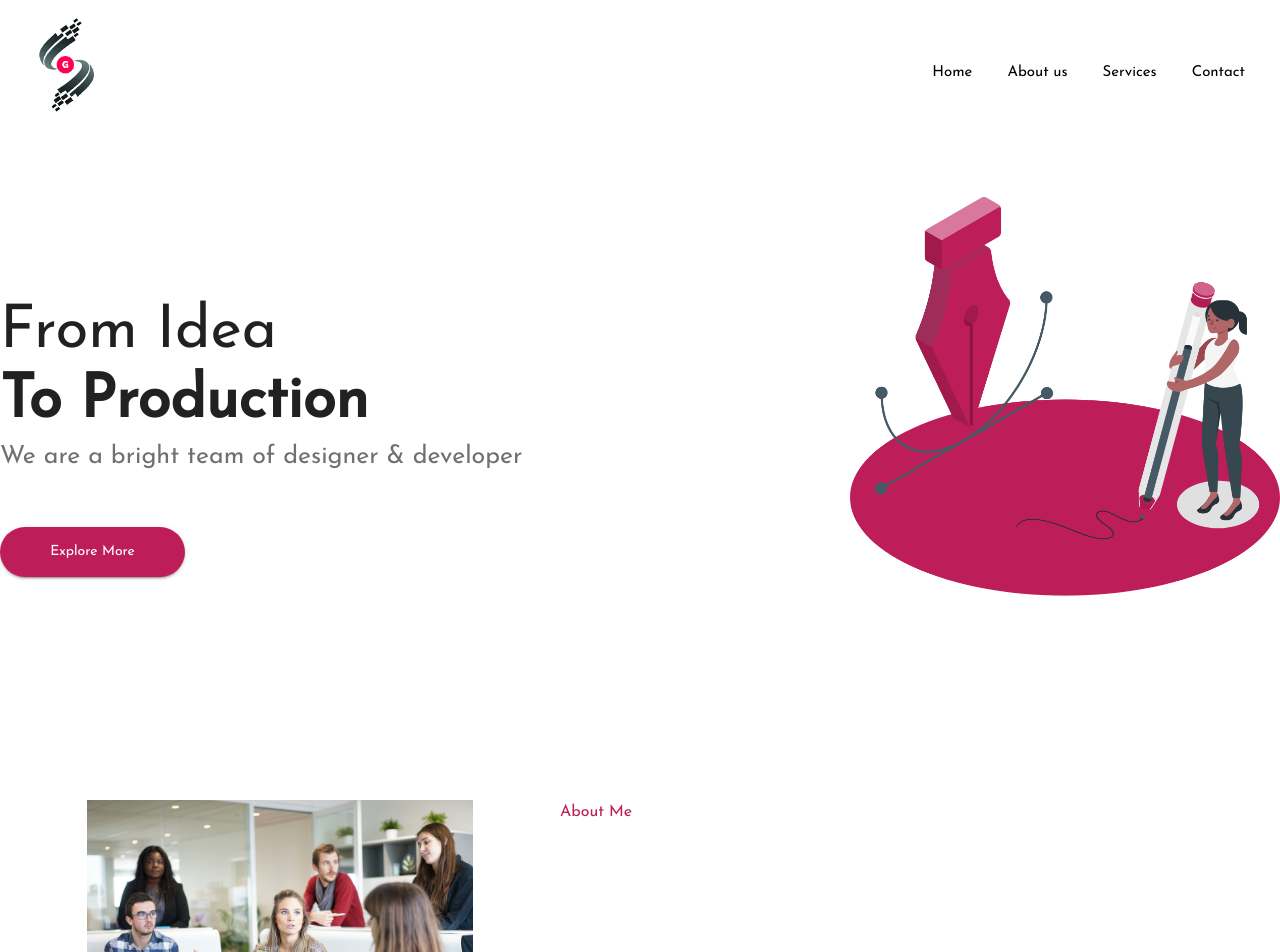
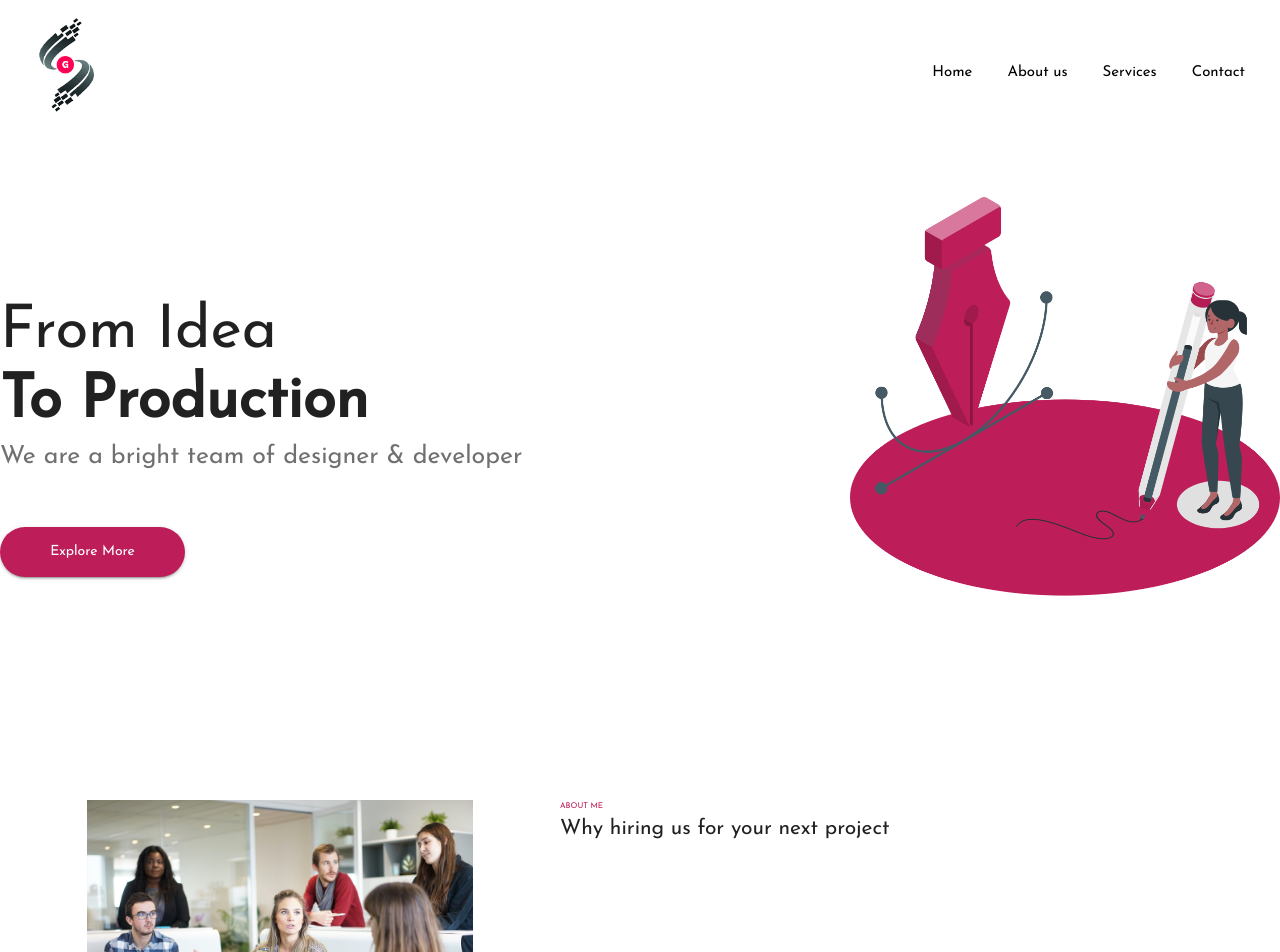
Before and after one commit to VinCodeTheWeb/genosio, a React (Create React App) app in the folder client/: page / in a window 1280 px wide. Shown: the top 952 px of the page. Built offline with nearby package versions, Linux system fonts and the light colour scheme.

Commit message:
adding correct sizing for about titles section

```diff
--- a/client/src/pages/home/home.component.tsx
+++ b/client/src/pages/home/home.component.tsx
@@ -51,7 +51,17 @@ const HomePage: React.FC = () => {
             aboutImg={People}
             aboutParagraph={
                 <>
-                    <Typography color="primary">About Me</Typography>
+                    <Box>
+                        <Typography className={classes.aboutText} color="primary">
+                            About Me
+                        </Typography>
+                    </Box>
+
+                    <Box>
+                        <Typography className={classes.hiringText} variant="h6">
+                            Why hiring us for your next project
+                        </Typography>
+                    </Box>
                 </>
             }
             aboutCategories={<>Categories</>}
--- a/client/src/pages/home/home.styles.ts
+++ b/client/src/pages/home/home.styles.ts
@@ -47,6 +47,13 @@ const styles = ({ breakpoints }: Theme) =>
                 width: '30rem',
             },
         },
+        aboutText: {
+            textTransform: 'uppercase',
+            fontSize: '.8rem',
+        },
+        hiringText: {
+            fontSize: '2.1rem',
+        },
     });
 
 export const useStyles = makeStyles(styles);
```
